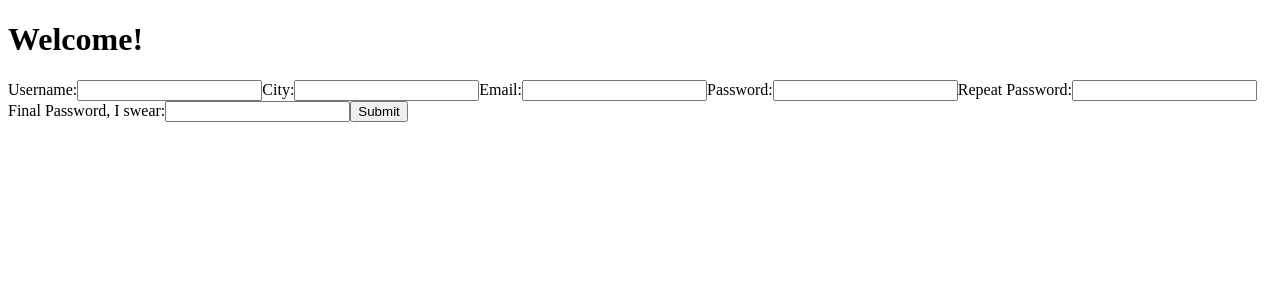
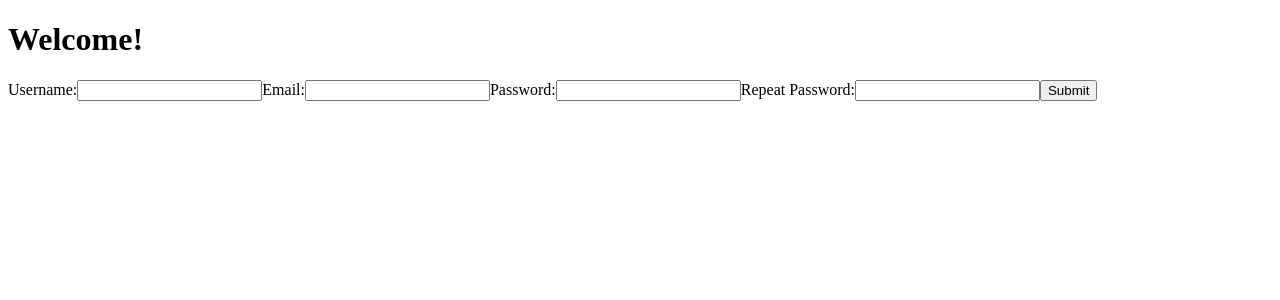
Before and after one commit to VadimPusiak788/delivery, a React app in the folder frontend/: page / in a window 1280 px wide. Shown: the top 300 px of the page. Built offline with nearby package versions, Linux system fonts and the light colour scheme; the HTML template or start-up script is replaced by a standard one.

Commit message:
Extract RegistrationForm into own module

```diff
--- a/frontend/src/components/App.js
+++ b/frontend/src/components/App.js
@@ -1,123 +1,22 @@
 import React, { Component } from 'react';
 import { render } from "react-dom";
+import { RegistrationForm } from './registration.js';
 
-
-class RegistrationForm extends Component {
-    constructor(props) {
-        super(props);
-        this.state = {
-            username: "",
-            email: "",
-            password1: "",
-            password2: "",
-            city: "",
-            password: "",
-        };
-
-        this.handleUsername = this.handleUsername.bind(this);
-        this.handleEmail = this.handleEmail.bind(this);
-        this.handlePassword1 = this.handlePassword1.bind(this);
-        this.handlePassword2 = this.handlePassword2.bind(this);
-        this.handleCity = this.handleCity.bind(this);
-        this.handlePassword = this.handlePassword.bind(this);
-        this.handleSubmit = this.handleSubmit.bind(this);
-    }
-
-    handleUsername(e) {
-        this.setState({username: event.target.value});
-    }
-
-    handleEmail(e) {
-        this.setState({email: event.target.value});
-    }
-
-    handleCity(e) {
-        this.setState({city: event.target.value});
-    }
-
-    handlePassword1(e) {
-        this.setState({password1: event.target.value});
-    }
-
-    handlePassword2(e) {
-        this.setState({password2: event.target.value});
-    }
-
-    handlePassword(e) {
-        this.setState({password: event.target.value});
-    }
-
-    handleSubmit(e) {
-        e.preventDefault();
-        const data = this.state;
-        console.log(data);
-        const url = '/api/registration/courier/';
-        fetch(url, {
-            method: 'POST',
-            body: JSON.stringify(data),
-            headers: {
-                'Content-Type': 'application/json'
-            }
-        })
-            .then(r => console.log(r))
-    }
-
-    render() {
-        return (
-            <form onSubmit={this.handleSubmit}>
-                <label>
-                    Username:
-                    <input type="text"
-                        value={this.state.username}
-                        onChange={this.handleUsername}
-                    />
-                </label>
-                <label>
-                    City:
-                    <input type="text"
-                        value={this.state.city}
-                        onChange={this.handleCity}
-                    />
-                </label>
-                <label>
-                    Email:
-                    <input type="text"
-                        value={this.state.email}
-                        onChange={this.handleEmail}
-                    />
-                </label>
-                <label>
-                    Password:
-                    <input type="password"
-                        value={this.state.password1}
-                        onChange={this.handlePassword1}
-                    />
-                </label>
-                <label>
-                    Repeat Password:
-                    <input type="password"
-                        value={this.state.password2}
-                        onChange={this.handlePassword2}
-                    />
-                </label>
-                <label>
-                    Final Password, I swear:
-                    <input type="password"
-                        value={this.state.password}
-                        onChange={this.handlePassword}
-                    />
-                </label>
-                <input type="submit" value="Submit" />
-            </form>
-        )
+const Registration = (props) => {
+    if (props.role === 'Customer') {
+        return <RegistrationForm url="/api/registration/customer/"/>
+    } else if (props.role === 'Courier') {
+        return <RegistrationForm url="/api/registration/courier/"/>
+    } else {
+        return <div>Unknown role</div>
     }
 }
 
-function Welcome(props) {
+const Welcome = (props) => {
     return (
         <div>
             <h1> Welcome! </h1>
-            <RegistrationForm/>
+            <Registration role={props.role}/>
         </div>
     )
 }
@@ -126,15 +25,13 @@ class App extends Component {
     constructor(props) {
         super(props);
         this.state = {
-            data: [],
-            loaded: false,
-            placeholder: "Loading"
+            role: 'Customer',
         };
     }
 
 
     render() {
-        return <Welcome/>
+        return <Welcome role={this.state.role}/>
     }
 }
 
--- /dev/null
+++ b/frontend/src/components/registration.js
@@ -0,0 +1,106 @@
+import React, { Component } from 'react';
+
+
+class RegistrationForm extends Component {
+    constructor(props) {
+        super(props);
+        this.state = {
+            username: "",
+            email: "",
+            password1: "",
+            password2: "",
+        };
+        this.url = props.url;
+
+        this.handleUsername = this.handleUsername.bind(this);
+        this.handleEmail = this.handleEmail.bind(this);
+        this.handlePassword1 = this.handlePassword1.bind(this);
+        this.handlePassword2 = this.handlePassword2.bind(this);
+        this.handleSubmit = this.handleSubmit.bind(this);
+    }
+
+    handleUsername(e) {
+        this.setState({username: event.target.value});
+    }
+
+    handleEmail(e) {
+        this.setState({email: event.target.value});
+    }
+
+    handlePassword1(e) {
+        this.setState({password1: event.target.value});
+    }
+
+    handlePassword2(e) {
+        this.setState({password2: event.target.value});
+    }
+
+    handlePassword(e) {
+        this.setState({password: event.target.value});
+    }
+
+    handleSubmit(e) {
+        e.preventDefault();
+
+        const data = {
+            username: this.state.username,
+            email: this.state.email,
+            password1: this.state.password1,
+            password2: this.state.password2,
+        };
+        console.log(data);
+
+        fetch(this.url, {
+            method: 'POST',
+            body: JSON.stringify(data),
+            headers: {
+                'Content-Type': 'application/json'
+            }
+        })
+            .then(response => response.json())
+            .then(data => console.log(data));
+    }
+
+    render() {
+        return (
+            <form className='login-form' onSubmit={this.handleSubmit}>
+                <FormInput
+                    label="Username:"
+                    type="text"
+                    content={this.state.username}
+                    onChange={this.handleUsername}
+                />
+                <FormInput
+                    label="Email:"
+                    type="text"
+                    content={this.state.email}
+                    onChange={this.handleEmail}
+                />
+                <FormInput
+                    label="Password:"
+                    type="password"
+                    content={this.state.password1}
+                    onChange={this.handlePassword1}
+                />
+                <FormInput
+                    label="Repeat Password:"
+                    type="password"
+                    content={this.state.password2}
+                    onChange={this.handlePassword2}
+                />
+                <input type="submit" value="Submit" />
+            </form>
+        )
+    }
+}
+
+const FormInput = (props) => {
+    return (
+        <label className="form-input">
+            {props.label}
+            <input type={props.type} value={props.content} onChange={props.onChange}/>
+        </label>
+    )
+}
+
+export {RegistrationForm};
```
